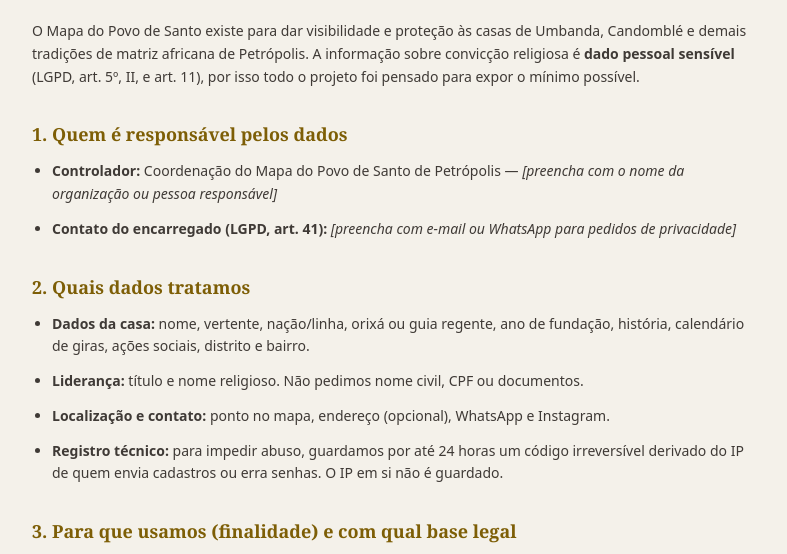
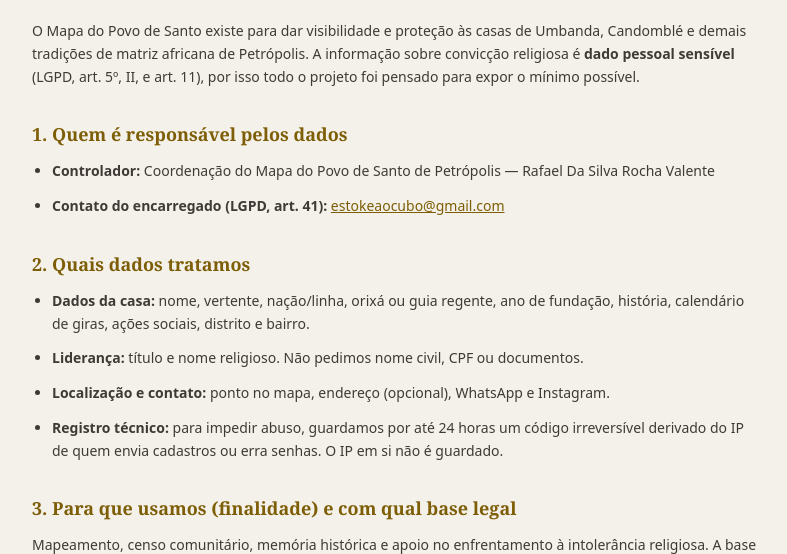
Before and after one commit to estokeaocubo-glitch/Mapa-Do-Povo-De-Santo, a website: page public/privacidade.html in a window 1280 px wide. Shown: the part 206-760 px from the top of the page, without its empty margins (244-1031 px from the left). Drawn offline with nearby package versions, Linux system fonts and the light colour scheme; files that its build step writes are made by us from their sources; a web font is replaced by a local one.

Commit message:
chore: configura a publicação na Cloudflare (conta estokeaocubo)
- wrangler.jsonc: account_id da conta estokeaocubo e database_id do D1
  de produção (criado em 19/11/2026, região ENAM), no lugar do valor
  provisório
- privacidade.html: controlador (Rafael Da Silva Rocha Valente) e
  contato do encarregado (estokeaocubo@gmail.com), como pede a LGPD
- .gitignore: .segredos-producao.env, onde ficam os segredos gerados
  localmente para o deploy (ADMIN_TOKENS e IP_SALT)

Co-Authored-By: Claude Opus 5.5 <noreply@anthropic.com>

```diff
--- a/public/privacidade.html
+++ b/public/privacidade.html
@@ -22,10 +22,9 @@
       <p>O Mapa do Povo de Santo existe para dar visibilidade e proteção às casas de Umbanda, Candomblé e demais tradições de matriz africana de Petrópolis. A informação sobre convicção religiosa é <strong>dado pessoal sensível</strong> (LGPD, art. 5º, II, e art. 11), por isso todo o projeto foi pensado para expor o mínimo possível.</p>
 
       <h2>1. Quem é responsável pelos dados</h2>
-      <!-- PREENCHER antes de publicar: nome do responsável (pessoa ou organização) e canal de contato. -->
       <ul>
-        <li><strong>Controlador:</strong> Coordenação do Mapa do Povo de Santo de Petrópolis — <em>[preencha com o nome da organização ou pessoa responsável]</em></li>
-        <li><strong>Contato do encarregado (LGPD, art. 41):</strong> <em>[preencha com e-mail ou WhatsApp para pedidos de privacidade]</em></li>
+        <li><strong>Controlador:</strong> Coordenação do Mapa do Povo de Santo de Petrópolis — Rafael Da Silva Rocha Valente</li>
+        <li><strong>Contato do encarregado (LGPD, art. 41):</strong> <a href="mailto:estokeaocubo@gmail.com">estokeaocubo@gmail.com</a></li>
       </ul>
 
       <h2>2. Quais dados tratamos</h2>
```
Also changed, not shown: 2 other files.
